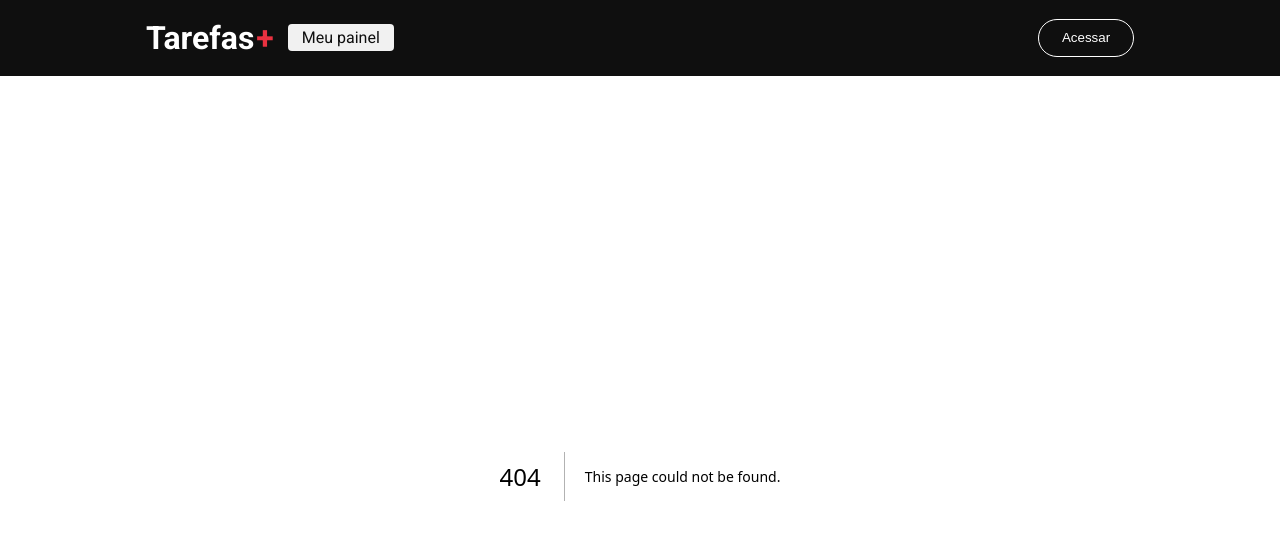
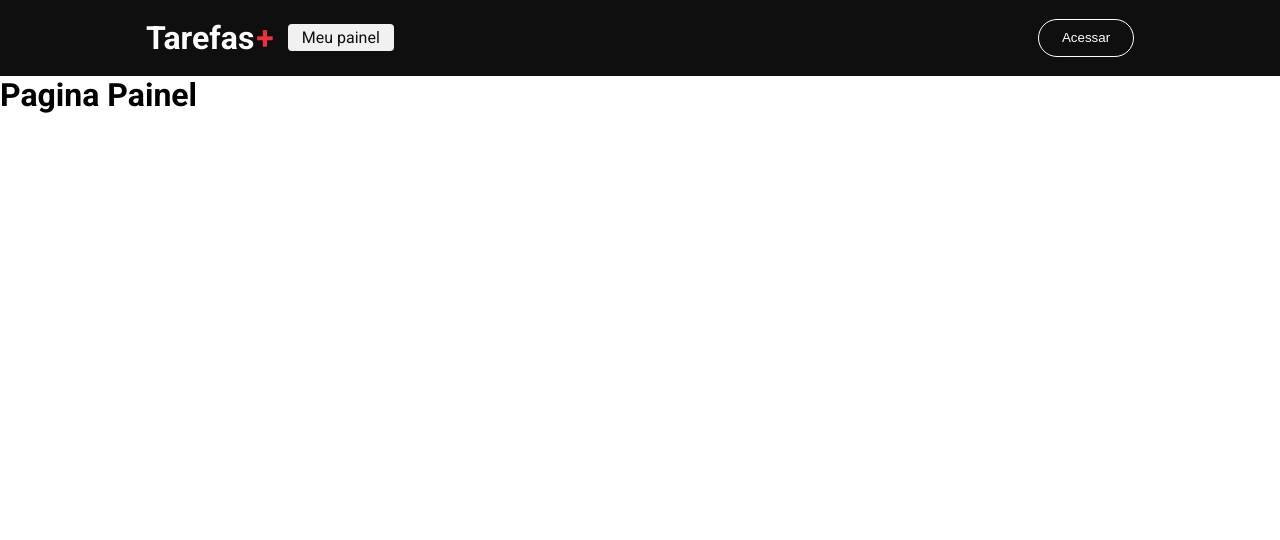
Before and after one commit to WylliamDias/tasks_app, a Next.js app: page /dashboard in a window 1280 px wide. Before the commit this address had no page. Shown: the top 540 px of the page. Built offline with nearby package versions, Linux system fonts and the light colour scheme.

Commit message:
Dashboard page initialized

```diff
--- /dev/null
+++ b/src/pages/dashboard/index.tsx
@@ -0,0 +1,14 @@
+import styles from './styles.module.css';
+import Head from 'next/head';
+
+export default function Dashboard() {
+  return (
+    <div className={styles.container}>
+      <Head>
+        <title>Meu Painel de Tarefas</title>
+      </Head>
+
+      <h1>Pagina Painel</h1>
+    </div>
+  );
+}
--- /dev/null
+++ b/src/pages/dashboard/styles.module.css
@@ -0,0 +1 @@
+.container {}
```
